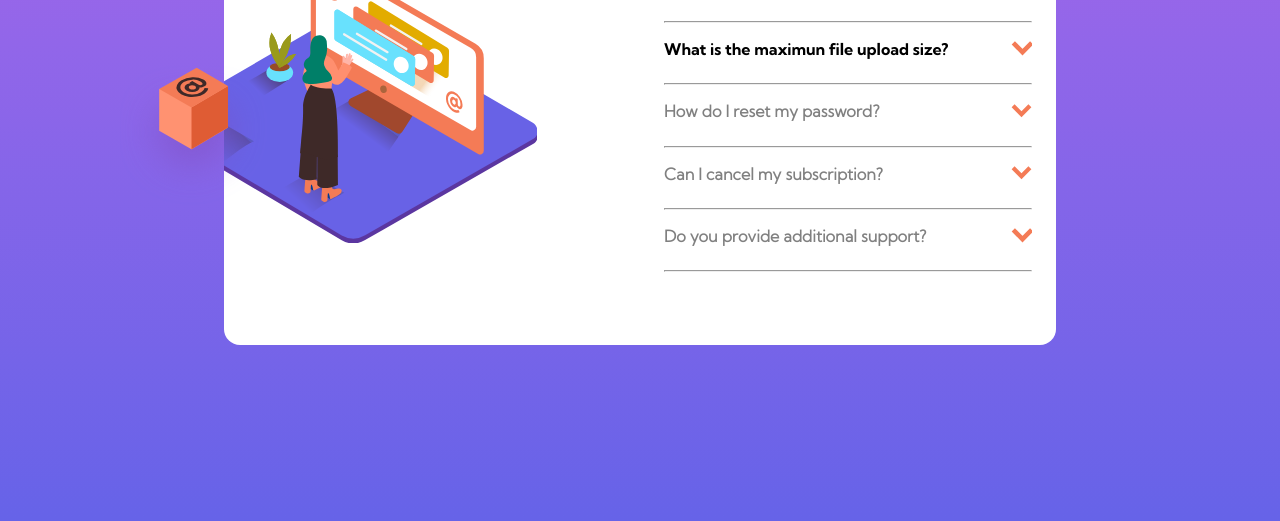
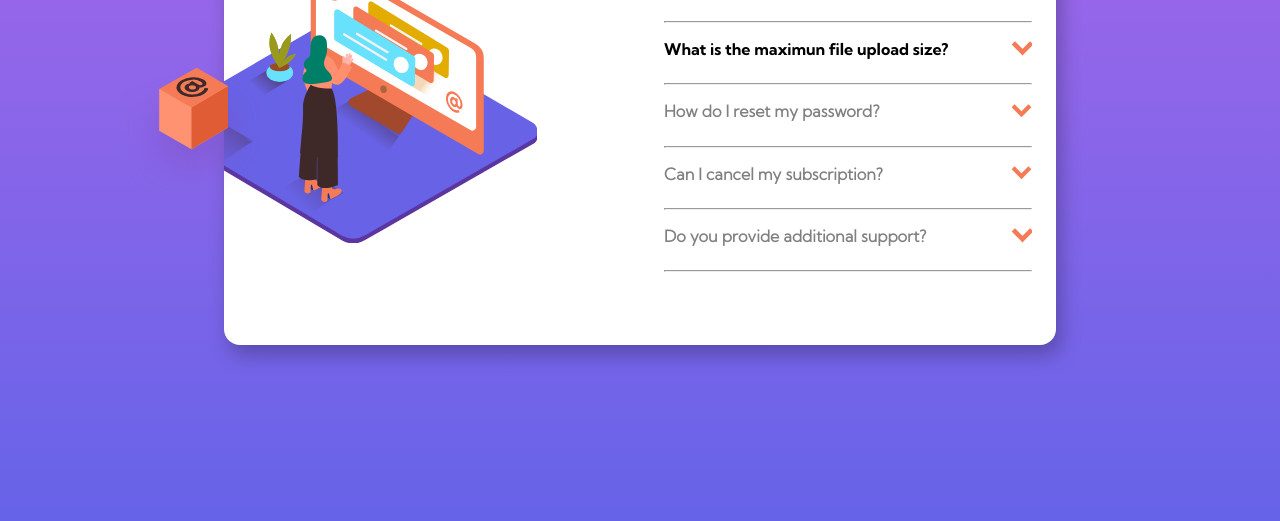
Before and after one commit to MiguelPositive/faq-accordion-card-main, a plain HTML site: page index.html in a window 1280 px wide. Shown: the part 279-800 px from the top of the page. Drawn offline with nearby package versions, Linux system fonts and the light colour scheme.

Commit message:
agregue la sombra de la card

```diff
--- a/index.css
+++ b/index.css
@@ -91,6 +91,8 @@ strong {
   display: grid;
   grid-template-columns: repeat(2, 1fr);
   grid-template-rows: 1;
+
+  box-shadow: 5px 10px 20px rgba(0, 0, 0, 0.254);
 }
 
 .logo-image {
```
